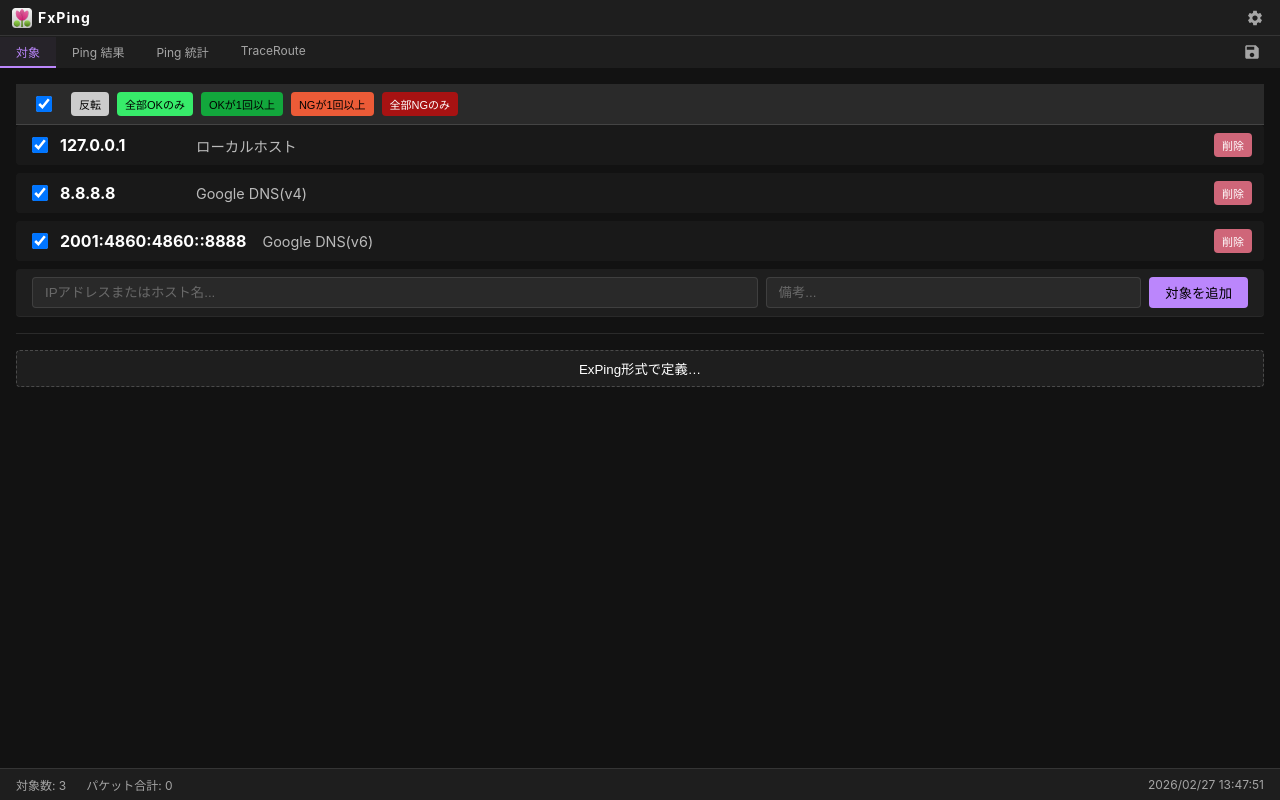
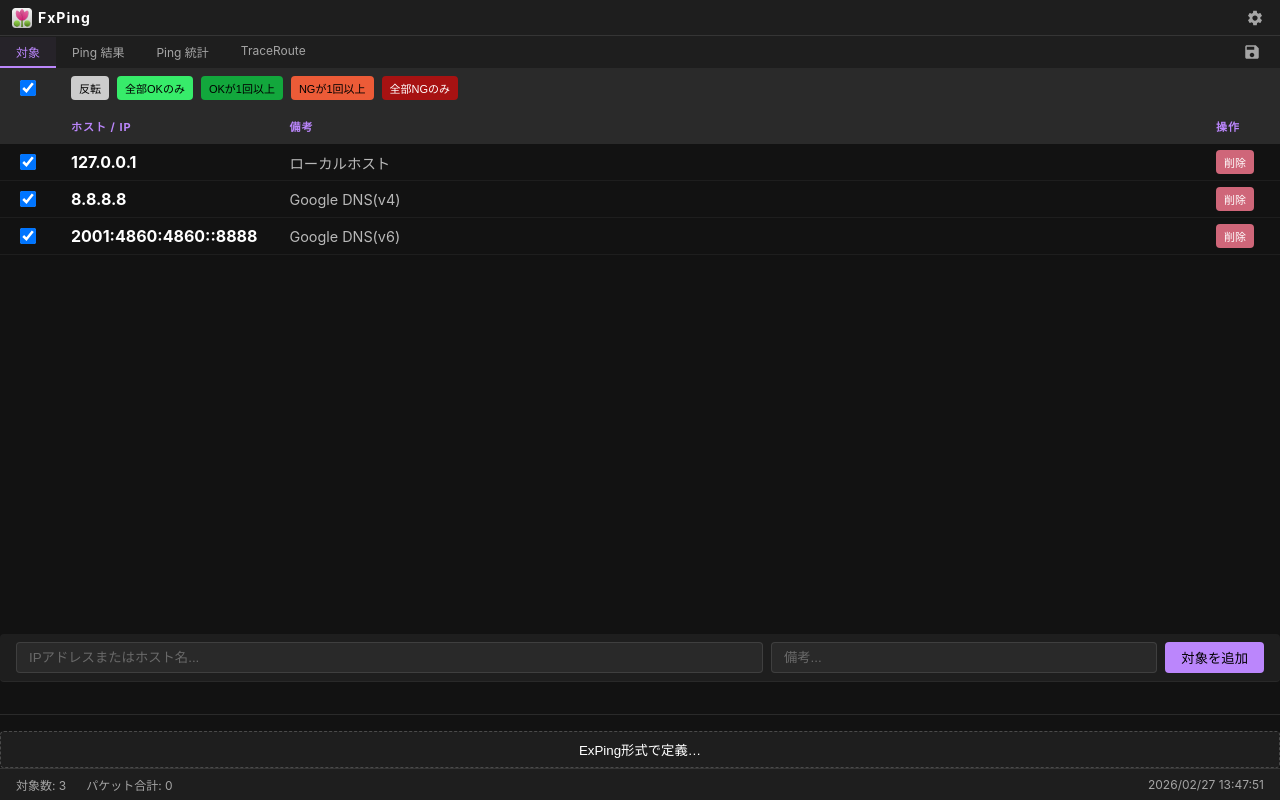
Before and after one commit to kamera25/FxPing, a React (Vite) app: page / in a window 1280 px wide. Both pictures are taken after a click on the element "対象". Built offline with nearby package versions, Linux system fonts and the light colour scheme.

Commit message:
対象のUIを変更

```diff
--- a/src/components/Tabs/TargetsTab.module.css
+++ b/src/components/Tabs/TargetsTab.module.css
@@ -1,8 +1,9 @@
 .targetList {
-    padding: 16px;
-    min-height: 300px;
+    display: flex;
+    flex-direction: column;
+    min-height: 0;
     flex: 1;
-    overflow-y: auto;
+    overflow: hidden;
 }
 
 .toolbar {
@@ -170,3 +171,48 @@
     padding: 4px 8px;
     font-size: 11px;
 }
+
+.tableContainer {
+    flex: 1;
+    overflow: auto;
+    padding: 0;
+}
+
+.table {
+    width: 100%;
+    border-collapse: collapse;
+}
+
+.table thead {
+    position: sticky;
+    top: 0;
+    background: var(--bg-secondary, #2A2A2A);
+    z-index: 10;
+}
+
+.table th {
+    text-align: left;
+    padding: 8px 16px;
+    border-bottom: 2px solid rgba(255, 255, 255, 0.1);
+    color: var(--primary);
+    text-transform: uppercase;
+    font-size: 11px;
+    letter-spacing: 1px;
+}
+
+.table td {
+    padding: 6px 16px;
+    border-bottom: 1px solid rgba(255, 255, 255, 0.05);
+    white-space: nowrap;
+}
+
+.table tr:hover {
+    background: rgba(255, 255, 255, 0.03);
+}
+
+.bulkActions {
+    display: flex;
+    gap: 8px;
+    align-items: center;
+    flex-wrap: wrap;
+}
--- a/src/components/Tabs/TargetsTab.tsx
+++ b/src/components/Tabs/TargetsTab.tsx
@@ -53,8 +53,12 @@ const TargetsTab: React.FC = () => {
             onDragEnter={(e) => e.preventDefault()}
             onDrop={handleTargetListDrop}
         >
-            <div style={{ padding: '8px 16px', display: 'flex', gap: '8px', alignItems: 'center', flexWrap: 'wrap', backgroundColor: 'var(--bg-secondary, #2A2A2A)', borderBottom: '1px solid var(--border-color, #444)' }}>
-                <label style={{ display: 'flex', alignItems: 'center', gap: '4px', cursor: 'pointer', marginRight: '8px' }}>
+            <div className={styles.tableContainer}>
+                <table className={styles.table}>
+                    <thead>
+                        <tr>
+                            <th style={{ width: '40px' }}>
+                                <label style={{ display: 'flex', alignItems: 'center', cursor: 'pointer' }}>
                                     <input
                                         type="checkbox"
                                         checked={targets.length > 0 && targets.every(t => t.isEnabled !== false)}
@@ -62,30 +66,44 @@ const TargetsTab: React.FC = () => {
                                         style={{ width: '16px', height: '16px', cursor: 'pointer' }}
                                     />
                                 </label>
+                            </th>
+                            <th colSpan={3}>
+                                <div className={styles.bulkActions}>
                                     <button className={styles.btnSmall} style={{ background: '#ccccccff' }} onClick={invertTargetsEnabled}>反転</button>
                                     <button className={styles.btnSmall} style={{ background: '#37ec6aff' }} onClick={() => setTargetsEnabledByStats(targetStats, 'allOk')}>全部OKのみ</button>
                                     <button className={styles.btnSmall} style={{ background: '#12a73cff' }} onClick={() => setTargetsEnabledByStats(targetStats, 'ok1')}>OKが1回以上</button>
                                     <button className={styles.btnSmall} style={{ background: '#ec5b37ff' }} onClick={() => setTargetsEnabledByStats(targetStats, 'ng1')}>NGが1回以上</button>
                                     <button className={styles.btnSmall} style={{ background: '#a71212ff', color: '#ffffff' }} onClick={() => setTargetsEnabledByStats(targetStats, 'allNg')}>全部NGのみ</button>
                                 </div>
-            <div style={{ overflowY: 'auto', flex: 1 }}>
+                            </th>
+                        </tr>
+                        <tr>
+                            <th style={{ width: '40px' }}></th>
+                            <th style={{ width: '180px' }}>ホスト / IP</th>
+                            <th>備考</th>
+                            <th style={{ width: '80px' }}>操作</th>
+                        </tr>
+                    </thead>
+                    <tbody>
                         {targets.map(t => (
-                    <div key={t.host} className={styles.targetItem}>
+                            <tr key={t.host}>
+                                <td>
                                     <input
                                         type="checkbox"
                                         checked={t.isEnabled !== false}
                                         onChange={() => toggleTargetEnabled(t.host)}
-                            style={{ marginRight: '12px', cursor: 'pointer', width: '16px', height: '16px', flexShrink: 0 }}
+                                        style={{ cursor: 'pointer', width: '16px', height: '16px' }}
                                     />
-                        <div className={styles.targetInfo}>
-                            <span className={styles.hostText}>{t.host}</span>
-                            <span className={styles.remarksText}>{t.remarks}</span>
-                        </div>
-                        <div className={styles.targetActions}>
+                                </td>
+                                <td className={styles.hostText}>{t.host}</td>
+                                <td className={styles.remarksText}>{t.remarks}</td>
+                                <td>
                                     <button className={`${styles.btnSmall} ${styles.btnDanger}`} onClick={() => removeTarget(t.host)}>削除</button>
-                        </div>
-                    </div>
+                                </td>
+                            </tr>
                         ))}
+                    </tbody>
+                </table>
             </div>
             <div className={`${styles.toolbar} ${isInputError ? styles.shake : ''}`}>
                 <div className={styles.inputGroup}>
```
Lines whose indentation alone changed are shown as unchanged.
